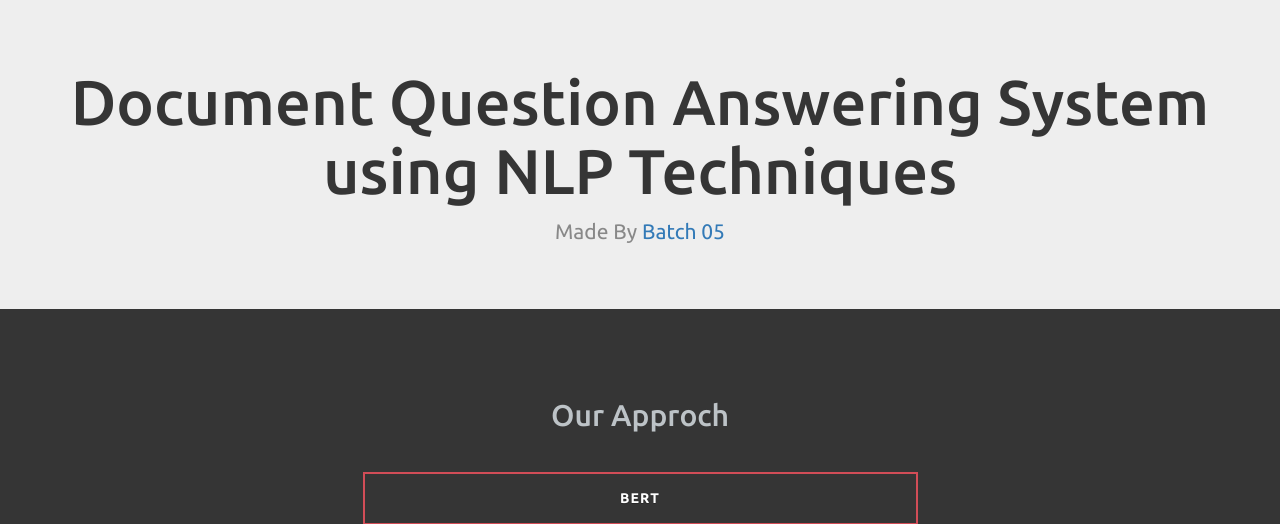
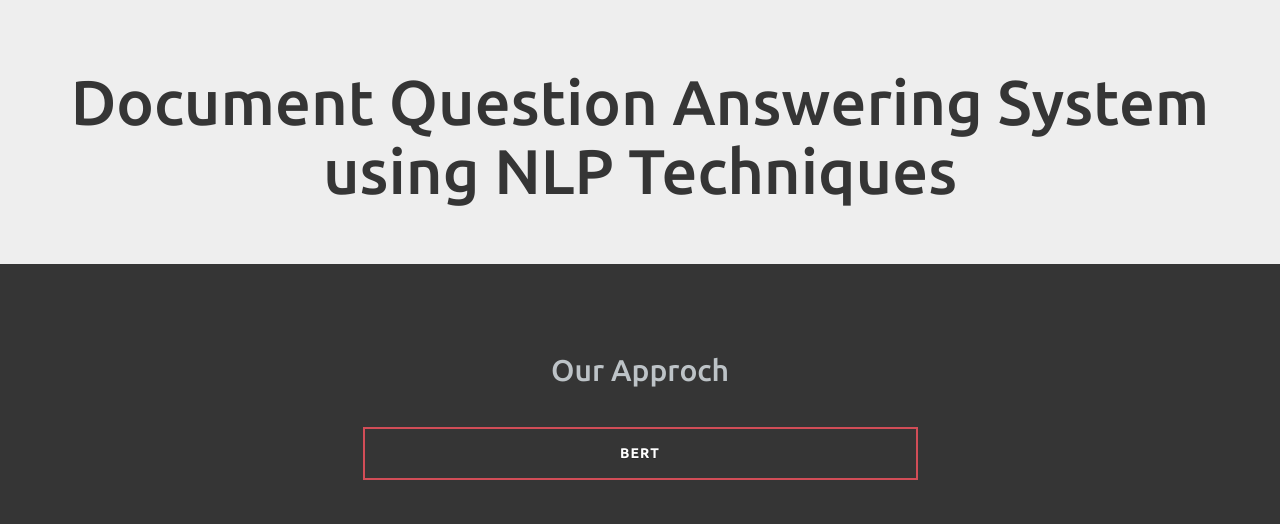
Before and after one commit to MohdSiddiq12/Natural-Language-Question-Answering-System, a Python web app: template templates/index.html in a window 1280 px wide. Shown: the part 51-575 px from the top of the page. Run offline with Jinja, Linux system fonts and the light colour scheme; the template is opened without the code that fills it, so the values that code supplies are empty; some libraries are stand-ins or nearby versions.

Commit message:
html code updation

```diff
--- a/templates/index.html
+++ b/templates/index.html
@@ -259,7 +259,6 @@ a.animated-button.gibson-four:hover:after {
   <div class="container">
 
     <h1>Document Question Answering System using NLP Techniques</h1>
-    <p style="color:#888">Made By <a href="#">Batch 05</a></p>
 
   </div>
 </div>
```
